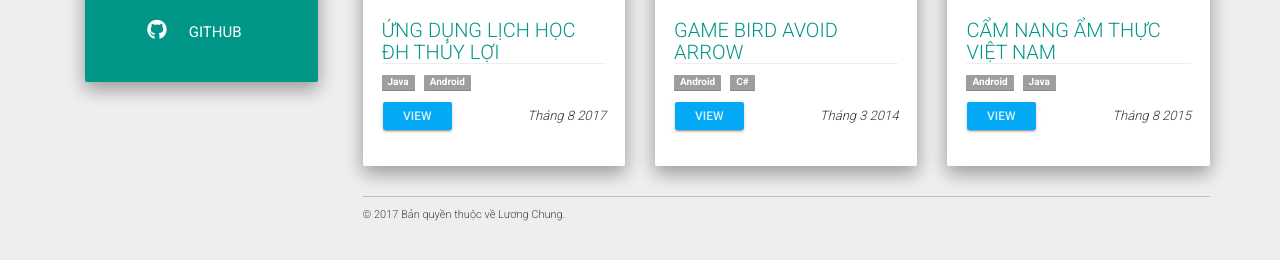
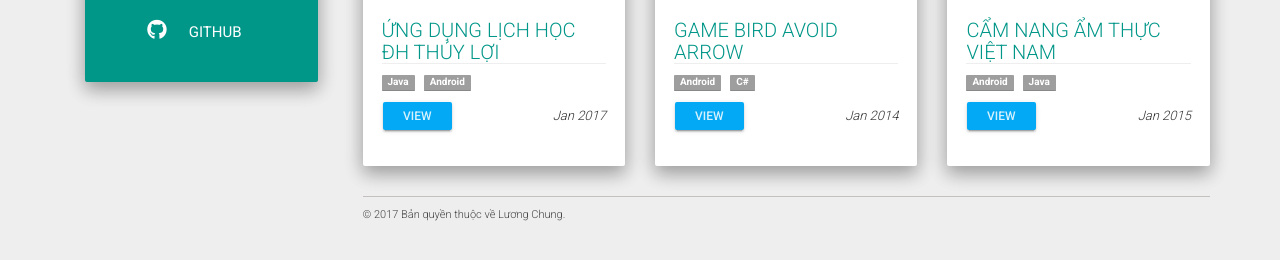
Before and after one commit to luongchung/luongchung.github.io, a Jekyll site: the page built from projects.md, in a window 1280 px wide. Shown: the part 494-754 px from the top of the page. Built offline with Jekyll 4.4.1, drawn with Linux system fonts in a browser that asks for light colours; nearby versions of some CDN libraries.

Commit message:
Update projects.json
s

```diff
--- a/_data/projects.json
+++ b/_data/projects.json
@@ -3,21 +3,21 @@
 		"name": "ỨNG DỤNG LỊCH HỌC ĐH THỦY LỢI",
 		"image": "app_tlu.jpg",
 		"url": "#",
-		"date": "Tháng 8 2017",
+		"date": "Jan 2017",
 		"tags": ["Java","Android"]
 	},
 	{
 		"name": "GAME BIRD AVOID ARROW",
 		"image": "bird_avatar.png",
 		"url": "#",
-		"date": "Tháng 3 2014",
+		"date": "Jan 2014",
 		"tags": ["Android","C#"]
 	},
 	{
 		"name": "CẨM NANG ẨM THỰC VIỆT NAM",
 		"image": "amthuc.jpg",
 		"url": "#",
-		"date": "Tháng 8 2015",
+		"date": "Jan 2015",
 		"tags": ["Android","Java"]
 	}
 
```
